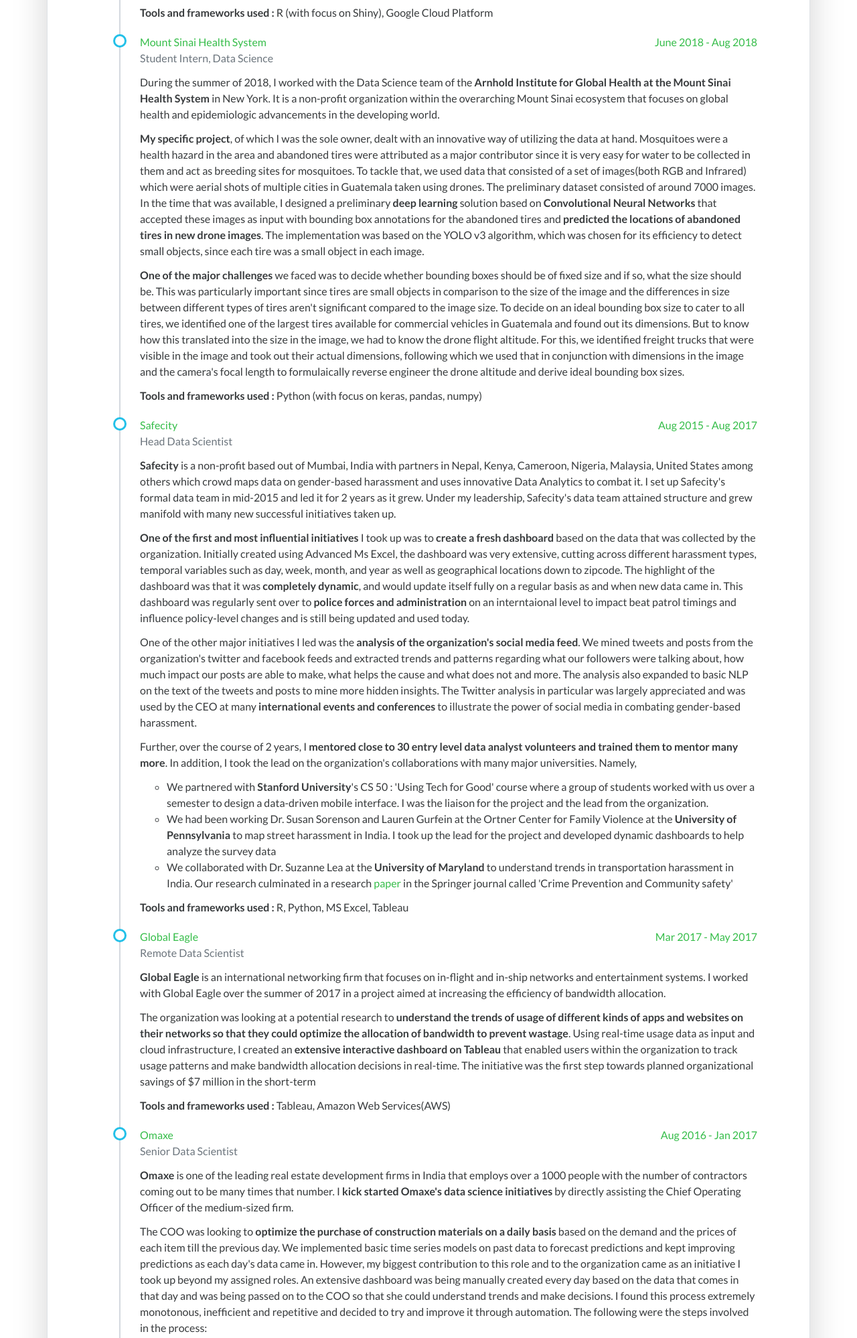
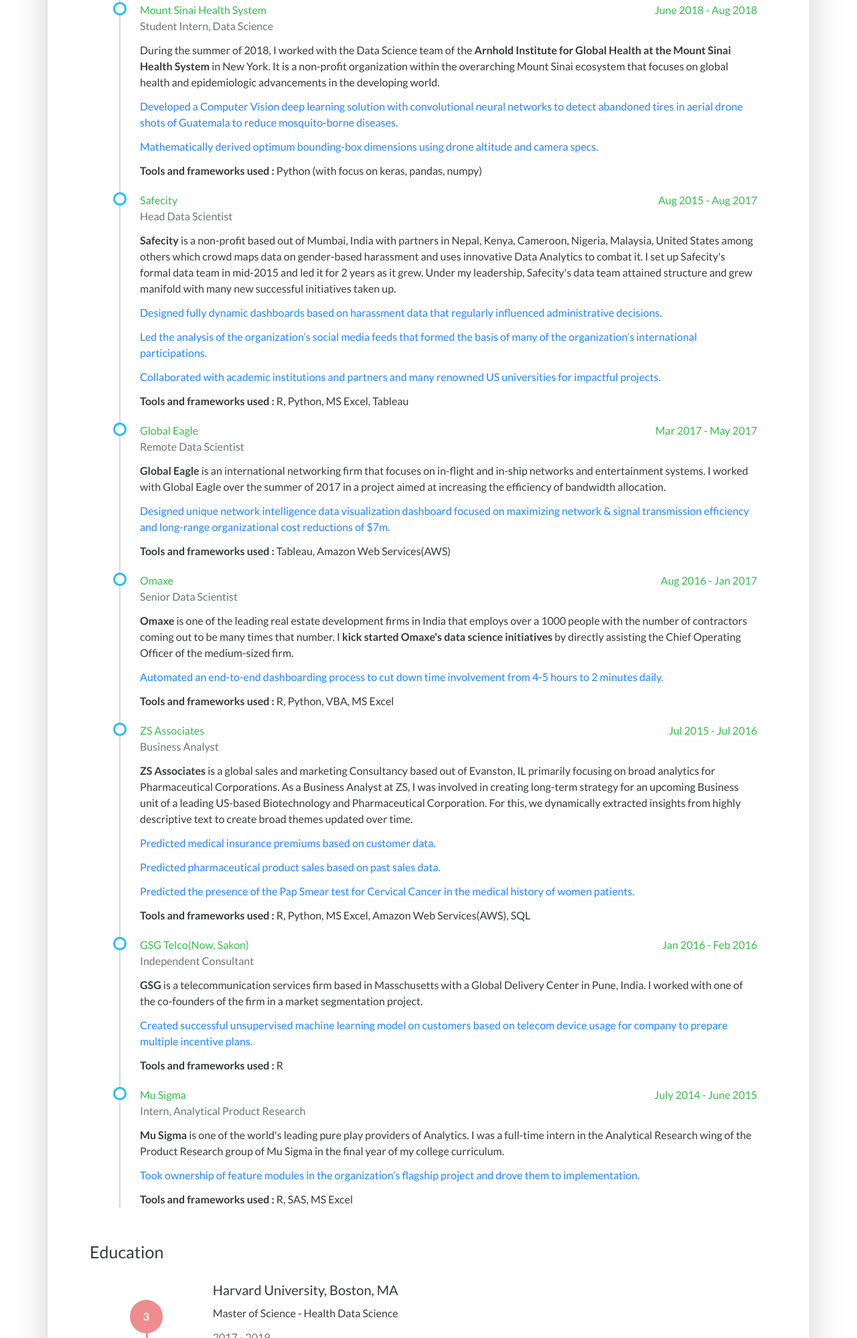
Before and after one commit to abhijith-asok/abhijith-asok.github.io, a plain HTML site: page index.html in a window 1280 px wide. Shown: the part 998-2996 px from the top of the page at 67% size. Drawn offline with nearby package versions, Linux system fonts and the light colour scheme.

Commit message:
added collapsible bullets

```diff
--- a/index.html
+++ b/index.html
@@ -232,7 +232,8 @@ top: calc(50% - 3px);
                     <p>I am currently working with <b>Dr. Xihong Lin's research group</b> that focuses on statistical genetics and genomics.
                       We are undertaking a huge task of creating vector representations for known genetic variants and making them available to the general
                       public through a software portal.</p>
-                      <p><b>My specific task</b> is to <b>create the tool from scratch</b>(front-end and back-end) and engineer the pipeline for
+                      <p><a class="text-primary" data-toggle="collapse" href="#collapse_harvard" role="button" aria-expanded="false" aria-controls="collapse_harvard">Developing a unique functional annotation tool for vector representation and querying of genetic variants.</a></p>
+                      <p class="collapse" id="collapse_harvard"><b>My specific task</b> is to <b>create the tool from scratch</b>(front-end and back-end) and engineer the pipeline for
                           querying the required variants as per user input and returning the vector representations to them in tabular format and/or data visualisations
                           with options for download in multiple formats.</p>
                     <p> <b>Tools and frameworks used :</b> R (with focus on Shiny), Google Cloud Platform</p>
@@ -245,7 +246,10 @@ top: calc(50% - 3px);
                       </b>in New York. It is a non-profit organization within the overarching Mount Sinai ecosystem that focuses on global health and epidemiologic
                       advancements in the developing world.</p>
 
-                    <p><b>My specific project</b>, of which I was the sole owner, dealt with an innovative way of utilizing the data at hand. Mosquitoes were a health hazard
+                    <p><a class="text-primary" data-toggle="collapse" href="#collapse_mount_1" role="button" aria-expanded="false"
+                        aria-controls="collapse_mount_1">Developed a Computer Vision deep learning solution with convolutional neural networks to detect abandoned tires in
+                        aerial drone shots of Guatemala to reduce mosquito-borne diseases.</a></p>
+                    <p class="collapse" id="collapse_mount_1"><b>My specific project</b>, of which I was the sole owner, dealt with an innovative way of utilizing the data at hand. Mosquitoes were a health hazard
                       in the area and abandoned tires were attributed as a major contributor since it is very easy for water to be collected in them and act as
                       breeding sites for mosquitoes. To tackle that, we used data that consisted of a set of images(both RGB and Infrared) which were aerial shots
                       of multiple cities in Guatemala taken using drones. The preliminary dataset consisted of around 7000 images. In the time that was available,
@@ -253,7 +257,9 @@ top: calc(50% - 3px);
                       box annotations for the abandoned tires and <b>predicted the locations of abandoned tires in new drone images</b>. The implementation was based on
                       the YOLO v3 algorithm, which was chosen for its efficiency to detect small objects, since each tire was a small object in each image. </p>
 
-                    <p><b>One of the major challenges</b> we faced was to decide whether bounding boxes should be of fixed size and if so, what the size should be.
+                    <p><a class="text-primary" data-toggle="collapse" href="#collapse_mount_2" role="button" aria-expanded="false"
+                        aria-controls="collapse_mount_2">Mathematically derived optimum bounding-box dimensions using drone altitude and camera specs.</a></p>
+                    <p class="collapse" id="collapse_mount_2"><b>One of the major challenges</b> we faced was to decide whether bounding boxes should be of fixed size and if so, what the size should be.
                        This was particularly important since tires are small objects in comparison to the size of the image and the differences in size between
                        different types of tires aren't significant compared to the image size. To decide on an ideal bounding box size to cater to all tires,
                        we identified one of the largest tires available for commercial vehicles in Guatemala and found out its dimensions. But to know how this
@@ -272,21 +278,28 @@ top: calc(50% - 3px);
                        mid-2015 and led it for 2 years as it grew. Under my leadership, Safecity's data team attained structure and grew manifold with many new
                        successful initiatives taken up.</p>
 
-                    <p><b>One of the first and most influential initiatives</b> I took up was to <b>create a fresh dashboard</b> based on the data that was collected by the organization. Initially
+                    <p><a class="text-primary" data-toggle="collapse" href="#collapse_safecity_1" role="button" aria-expanded="false"
+                        aria-controls="collapse_safecity_1">Designed fully dynamic dashboards based on harassment data that regularly influenced administrative decisions.</a></p>
+                    <p class="collapse" id="collapse_safecity_1"><b>One of the first and most influential initiatives</b> I took up was to <b>create a fresh dashboard</b> based on the data that was collected by the organization. Initially
                        created using Advanced Ms Excel, the dashboard was very extensive, cutting across different harassment types, temporal variables such as day,
                        week, month, and year as well as geographical locations down to zipcode. The highlight of the dashboard was that it was <b>completely dynamic</b>, and
                        would update itself fully on a regular basis as and when new data came in. This dashboard was regularly sent over to <b>police forces and administration</b>
                        on an interntaional level to impact beat patrol timings and influence policy-level changes and is still being updated and used today.</p>
 
-                    <p></b>One of the other major initiatives</b> I led was the <b>analysis of the organization's social media feed</b>. We mined tweets and posts from the
+                      <p><a class="text-primary" data-toggle="collapse" href="#collapse_safecity_2" role="button" aria-expanded="false"
+                          aria-controls="collapse_safecity_2">Led the analysis of the organization’s social media feeds that formed the basis of many of the organization’s
+                          international participations.</a></p>
+                    <p class="collapse" id="collapse_safecity_2"><b>One of the other major initiatives</b> I led was the <b>analysis of the organization's social media feed</b>. We mined tweets and posts from the
                        organization's twitter and facebook feeds and extracted trends and patterns regarding what our followers were talking about,
                        how much impact our posts are able to make, what helps the cause and what does not and more. The analysis also expanded to basic NLP
                        on the text of the tweets and posts to mine more hidden insights. The Twitter analysis in particular was largely appreciated and was used
                        by the CEO at many <b>international events and conferences</b> to illustrate the power of social media in combating gender-based harassment.</p>
 
-                    <p></b>Further</b>, over the course of 2 years, I <b>mentored close to 30 entry level data analyst volunteers and trained them to mentor many more</b>.
+                    <p><a class="text-primary" data-toggle="collapse" href="#collapse_safecity_3" role="button" aria-expanded="false"
+                        aria-controls="collapse_safecity_3">Collaborated with academic institutions and partners and many renowned US universities for impactful projects.</a></p>
+                    <p class="collapse" id="collapse_safecity_3"><b>Further</b>, over the course of 2 years, I <b>mentored close to 30 entry level data analyst volunteers and trained them to mentor many more</b>.
                        In addition, I took the lead on the organization's collaborations with many major universities. Namely,
-                       <ul>
+                       <ul class="collapse" id="collapse_safecity_3">
                          <li>We partnered with <b>Stanford University</b>'s CS 50 : 'Using Tech for Good' course where a group of students worked with us over a
                              semester to design a data-driven mobile interface. I was the liaison for the project and the lead from the organization.
                          </li>
@@ -307,10 +320,14 @@ top: calc(50% - 3px);
                     <a target="_blank" href="http://www.globaleagle.com/">Global Eagle</a>
                     <a href="#" class="float-right">Mar 2017 - May 2017</a><br>
                     <p class="text-muted text-italics">Remote Data Scientist</p>
+
                     <p><b>Global Eagle</b> is an international networking firm that focuses on in-flight and in-ship networks and entertainment systems. I worked with
                        Global Eagle over the summer of 2017 in a project aimed at increasing the efficiency of bandwidth allocation.</p>
 
-                       <p>The organization was looking at a potential research to <b>understand the trends of usage of different kinds of apps and websites on their networks so that they could
+                      <p><a class="text-primary" data-toggle="collapse" href="#collapse_ge" role="button" aria-expanded="false"
+                          aria-controls="collapse_ge">Designed unique network intelligence data visualization dashboard focused on maximizing network & signal transmission
+                          efficiency and long-range organizational cost reductions of $7m.</a></p>
+                       <p class="collapse" id="collapse_ge">The organization was looking at a potential research to <b>understand the trends of usage of different kinds of apps and websites on their networks so that they could
                        optimize the allocation of bandwidth to prevent wastage</b>. Using real-time usage data as input and cloud infrastructure, I created an
                       <b>extensive interactive dashboard on Tableau</b> that enabled users within the organization to track usage patterns and make bandwidth allocation
                        decisions in real-time. The initiative was the first step towards planned organizational savings of $7 million in the short-term</p>
@@ -325,25 +342,28 @@ top: calc(50% - 3px);
                        out to be many times that number. I <b>kick started Omaxe's data science initiatives</b> by directly assisting the Chief Operating Officer of the
                        medium-sized firm.</p>
 
-                    <p>The COO was looking to <b>optimize the purchase of construction materials on a daily basis</b> based on the demand and the prices of each item till the
+                      <p><a class="text-primary" data-toggle="collapse" href="#collapse_omaxe" role="button" aria-expanded="false" aria-controls="collapse_omaxe">Automated an end-to-end dashboarding process to cut down time involvement from 4-5 hours to 2 minutes daily.</a></p>
+
+
+                    <p class="collapse" id="collapse_omaxe">The COO was looking to <b>optimize the purchase of construction materials on a daily basis</b> based on the demand and the prices of each item till the
                        previous day. We implemented basic time series models on past data to forecast predictions and kept improving predictions as each day's data
                        came in. However, my biggest contribution to this role and to the organization came as an initiative I took up beyond my assigned roles. An
                        extensive dashboard was being manually created every day based on the data that comes in that day and was being passed on to
                        the COO so that she could understand trends and make decisions. I found this process extremely monotonous, inefficient and repetitive and
                        decided to try and improve it through automation. The following were the steps involved in the process:
-                       <ul>
+                       <ul class="collapse" id="collapse_omaxe">
                          <li>The daily data came in as an attachment via an automatically generated email</li>
                          <li>A dashboard with a fixed format had to be created based on this data and additional charts had to be generated</li>
                          <li>The files had to be compressed into a zip</li>
                          <li>The zip had to be emailed to the COO with metadata about the dashboard in the email body</li>
                        </ul>
                       </p>
-                      <p>Utilizing a combination of R, Python, VBA, and MS Excel, I created a co-existing framework that identified that day's email in in my inbox,
+                      <p class="collapse" id="collapse_omaxe">Utilizing a combination of R, Python, VBA, and MS Excel, I created a co-existing framework that identified that day's email in in my inbox,
                          downloaded it, created a dashboard and charts from it, compressed the files and attached them and emailed them to the COO with supplementary
                          information. The framework was hosted on top of a task scheduler so that the entire process occurred seamlessly on its own every day morning.
                       </p>
 
-                      <p><b>The initiative was well appreciated and it cut down the daily time involvement from 4-5 hours with 100% human involvement to under 2
+                      <p class="collapse" id="collapse_omaxe"><b>The initiative was well appreciated and it cut down the daily time involvement from 4-5 hours with 100% human involvement to under 2
                          minutes with 0 human involvement. The GitHub repo of the project can be found <a href="https://github.com/abhijith-asok/Report-management-automation-using-VBA-R-Python">here</a>.
                       </b></p>
 
@@ -358,15 +378,20 @@ top: calc(50% - 3px);
                       Pharmaceutical Corporations. As a Business Analyst at ZS, I was involved in creating long-term strategy for an upcoming Business unit of a
                       leading US-based Biotechnology and Pharmaceutical Corporation. For this, we dynamically extracted insights from highly descriptive text to
                       create broad themes updated over time.</p>
-
-                    <p>I also worked in Predictive Analytics, creating and optimizing prediction systems to <b>predict Medical Insurance Premiums</b> based on a wide array
+<p><a class="text-primary" data-toggle="collapse" href="#collapse_zs_1" role="button" aria-expanded="false"
+    aria-controls="collapse_zs_1">Predicted medical insurance premiums based on customer data.</a></p>
+                    <p class="collapse" id="collapse_zs_1">I also worked in Predictive Analytics, creating and optimizing prediction systems to <b>predict Medical Insurance Premiums</b> based on a wide array
                        of variables. R was the tool of choice to implement <b>generalized non-linear regression modeling</b> for the purpose. My effort was able to come
                        up with <b>better results than 48 other similar efforts.</b></p>
 
-                    <p>In addition, I worked in <b>time series prediction of pharmaceutical product sales</b>, where an <b>ARIMA</b> variant implemented in R emerged the final
+                      <p><a class="text-primary" data-toggle="collapse" href="#collapse_zs_2" role="button" aria-expanded="false"
+                          aria-controls="collapse_zs_2">Predicted pharmaceutical product sales based on past sales data.</a></p>
+                    <p class="collapse" id="collapse_zs_2">In addition, I worked in <b>time series prediction of pharmaceutical product sales</b>, where an <b>ARIMA</b> variant implemented in R emerged the final
                        best model. In line with the previous project, this one was <b>better than 50 other similar efforts.</b></p>
 
-                    <p><b>The project of the largest scale</b> that I worked on here, was one to <b>predict the presence of the 'Pap Smear Test' for Cervical Cancer</b> in the
+                      <p><a class="text-primary" data-toggle="collapse" href="#collapse_zs_3" role="button" aria-expanded="false"
+                          aria-controls="collapse_zs_3">Predicted the presence of the Pap Smear test for Cervical Cancer in the medical history of women patients.</a></p>
+                    <p class="collapse" id="collapse_zs_3"><b>The project of the largest scale</b> that I worked on here, was one to <b>predict the presence of the 'Pap Smear Test' for Cervical Cancer</b> in the
                        medical history of female patients, based on diverse data such as Physician visits, diagnosis, prescriptions etc. The data was spread out
                        across 11 tables which we hosted on a Teradata Server. The features were engineered using domain knowledge into a total of 684 predictors
                        for 1.5 million female patients and both R and Python were used to model the data, hosted on an AWS server. The well-balanced dataset gave
@@ -380,8 +405,10 @@ top: calc(50% - 3px);
                     <p class="text-muted text-italics">Independent Consultant</p>
                     <p><b>GSG</b> is a telecommunication services firm based in Masschusetts with a Global Delivery Center in Pune, India. I worked with one of the
                        co-founders of the firm in a market segmentation project.</p>
-
-                    <p>The firm was interested to <b>create specialized recommendations for their customers</b> based on their usage patterns of telecommunication services
+                      <p><a class="text-primary" data-toggle="collapse" href="#collapse_gsg" role="button" aria-expanded="false"
+                          aria-controls="collapse_gsg">Created successful unsupervised machine learning model on customers based on telecom device usage for
+                          company to prepare multiple incentive plans.</a></p>
+                    <p class="collapse" id="collapse_gsg">The firm was interested to <b>create specialized recommendations for their customers</b> based on their usage patterns of telecommunication services
                        offered to them. I created an unsupervised machine learning solution for the organization's customer base using data about their service usage.
                        The solution was based on a <b>bootstrapped K-Means</b> algorithm and went on to assist the organization in planning and offering specific plans to
                        customers based on their segment.</p>
@@ -395,7 +422,9 @@ top: calc(50% - 3px);
                     <p><b>Mu Sigma</b> is one of the world's leading pure play providers of Analytics. I was a full-time intern in the Analytical Research wing of the
                        Product Research group of Mu Sigma in the final year of my college curriculum.</p>
 
-                    <p>The Analytical Research team worked behind the scenes of muRx, Mu Sigma's flagship Decision Sciences workbench product, which is an
+                      <p><a class="text-primary" data-toggle="collapse" href="#collapse_musigma" role="button" aria-expanded="false"
+                          aria-controls="collapse_musigma">Took ownership of feature modules in the organization’s flagship project and drove them to implementation.</a></p>
+                    <p class="collapse" id="collapse_musigma">The Analytical Research team worked behind the scenes of muRx, Mu Sigma's flagship Decision Sciences workbench product, which is an
                       end-to-end analytical solution with both SAS and R backends. Even though I started as an intern, I was soon given sole ownership of two
                       developmental modules, for which I <b>created requirements, drew wireframes, created prototype implementations and worked with engineers to
                       implement them as modules on the product</b>. On the SAS backend, I created a <b>Hybrid clustering solution</b> characterized by high computational
@@ -403,7 +432,7 @@ top: calc(50% - 3px);
                       distance types and different kinds of data input. The latter was also followed by an extensive 60 page documentation just for the module,
                       with theoretical background, implementation algorithm, usage manual and more.</p>
 
-                    <p> I also started my independent research in data transformation here, building on a thread that I came across during my work. It culminated
+                    <p class="collapse" id="collapse_musigma"> I also started my independent research in data transformation here, building on a thread that I came across during my work. It culminated
                         in a research <a href="https://ieeexplore.ieee.org/document/7823937">paper</a> that I presented at the 2016 IEEE International Conference on Data Science and Engineering.
                     </p>
 
```
